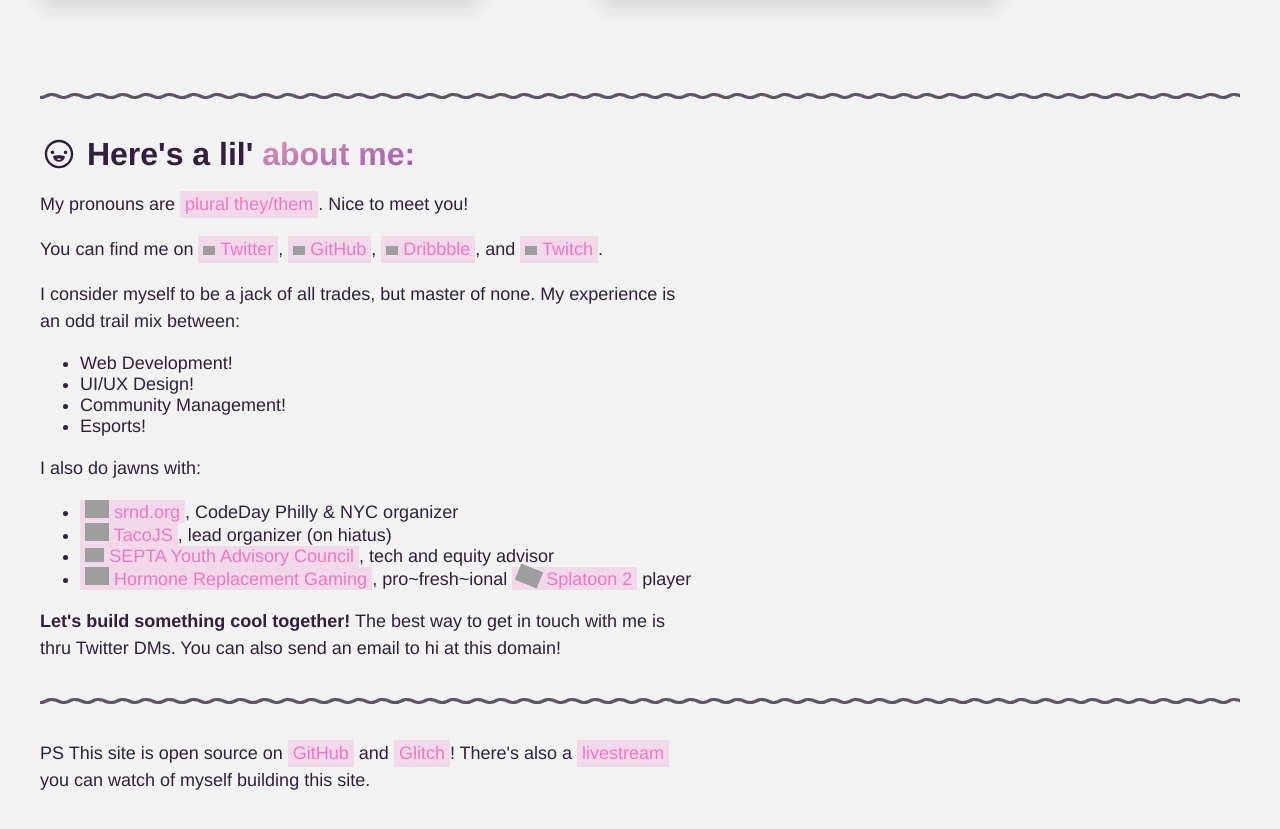
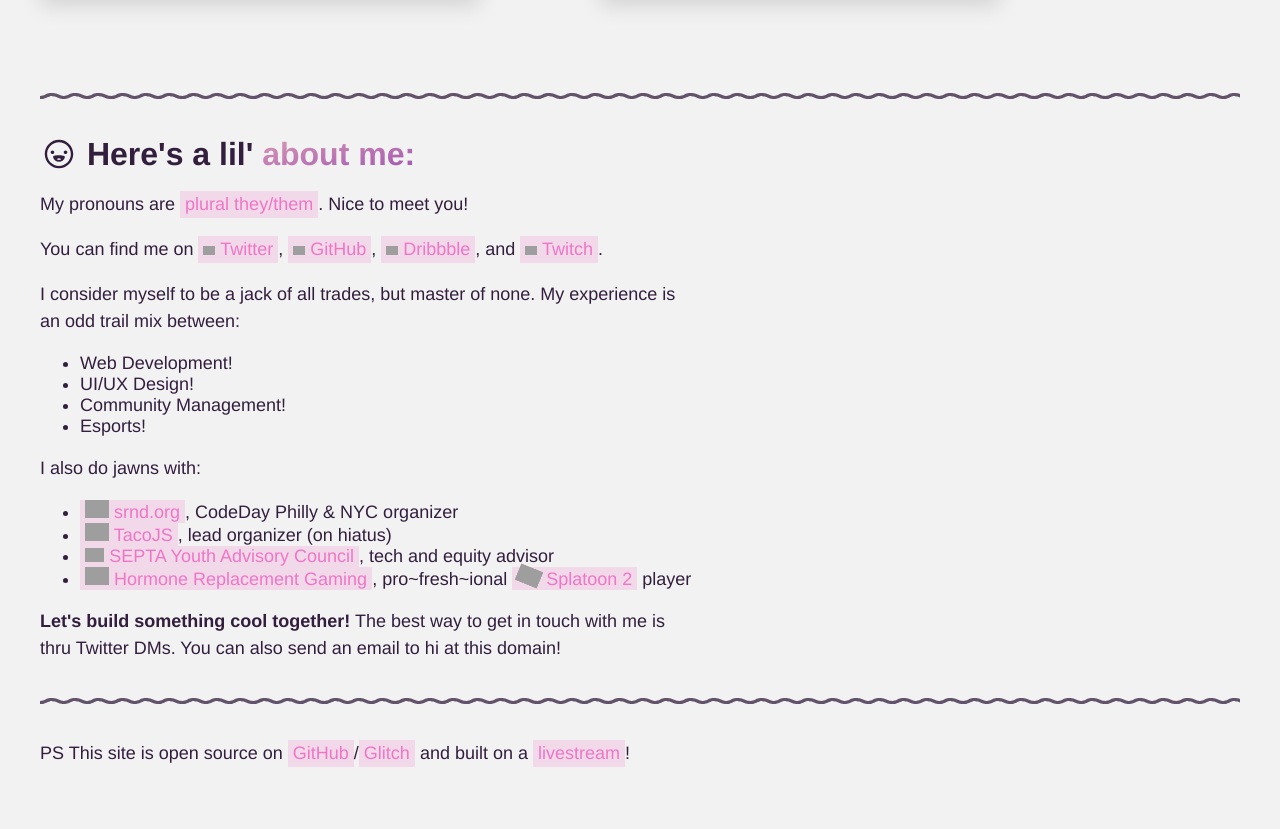
Before and after one commit to pixelyunicorn/2019.melody.dev, a Jekyll site: the page built from index.html, in a window 1280 px wide and 900 px high, scrolled down 928 px, cut to the strip 67-896 px from the top of the window. Built offline with Jekyll 4.4.1, drawn with Linux system fonts in a browser that asks for light colours; some web fonts are replaced; after the commit the page ends 1801 px from its top, so only the background shows below that; grey boxes are pictures that could not be loaded.

Commit message:
okay shorter footnote

```diff
--- a/index.html
+++ b/index.html
@@ -109,7 +109,7 @@
 <hr>
 
 <p>
-  PS This site is open source on <a href="https://github.com/{{ site.github }}" target="_blank" class="uno">GitHub</a> and <a href="https://glitch.com/~{{ site.glitch }}" target="_blank" class="uno">Glitch</a>! There's also a <a href="https://www.twitch.tv/videos/386750942" target="_blank" class="uno">livestream</a> you can watch of myself building this site.
+  PS This site is open source on <a href="https://github.com/{{ site.github }}" target="_blank" class="uno">GitHub</a>/<a href="https://glitch.com/~{{ site.glitch }}" target="_blank" class="uno">Glitch</a> and built on a <a href="https://www.twitch.tv/videos/386750942" target="_blank" class="uno">livestream</a>!
 </p>
 
 <br>
```
